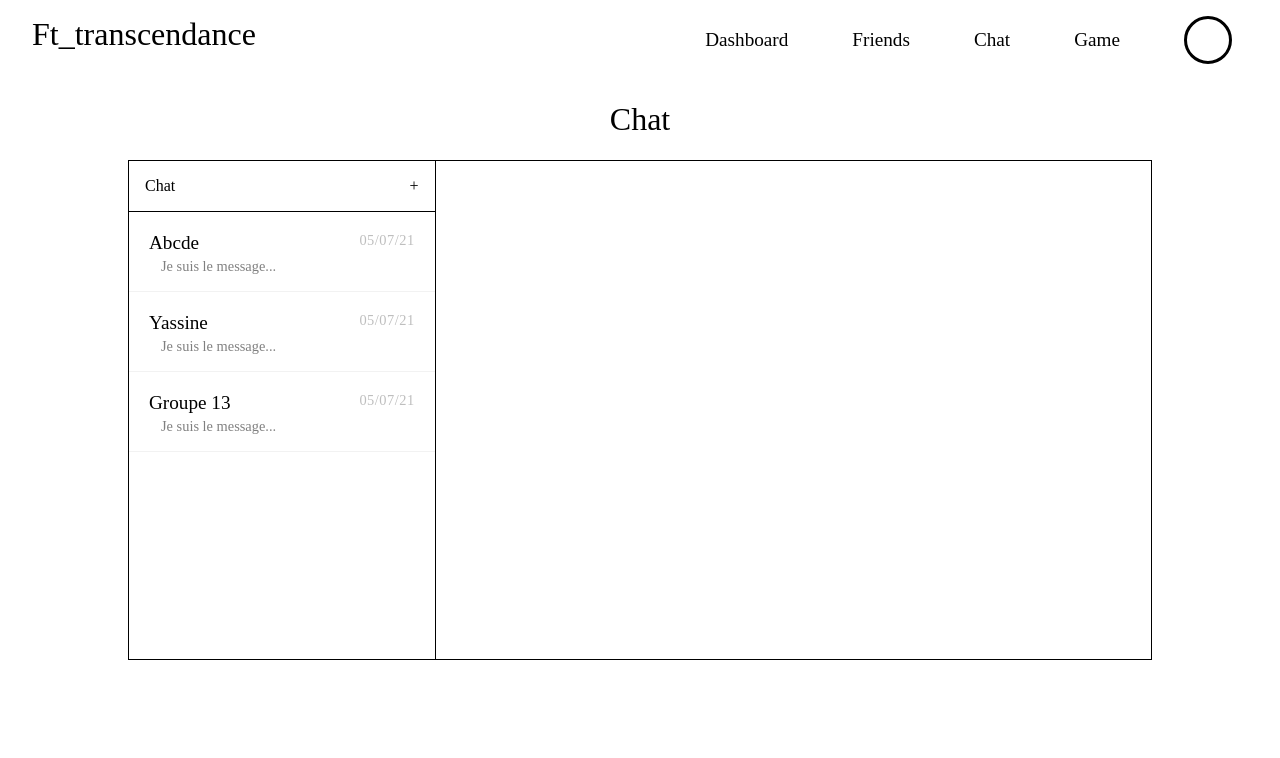
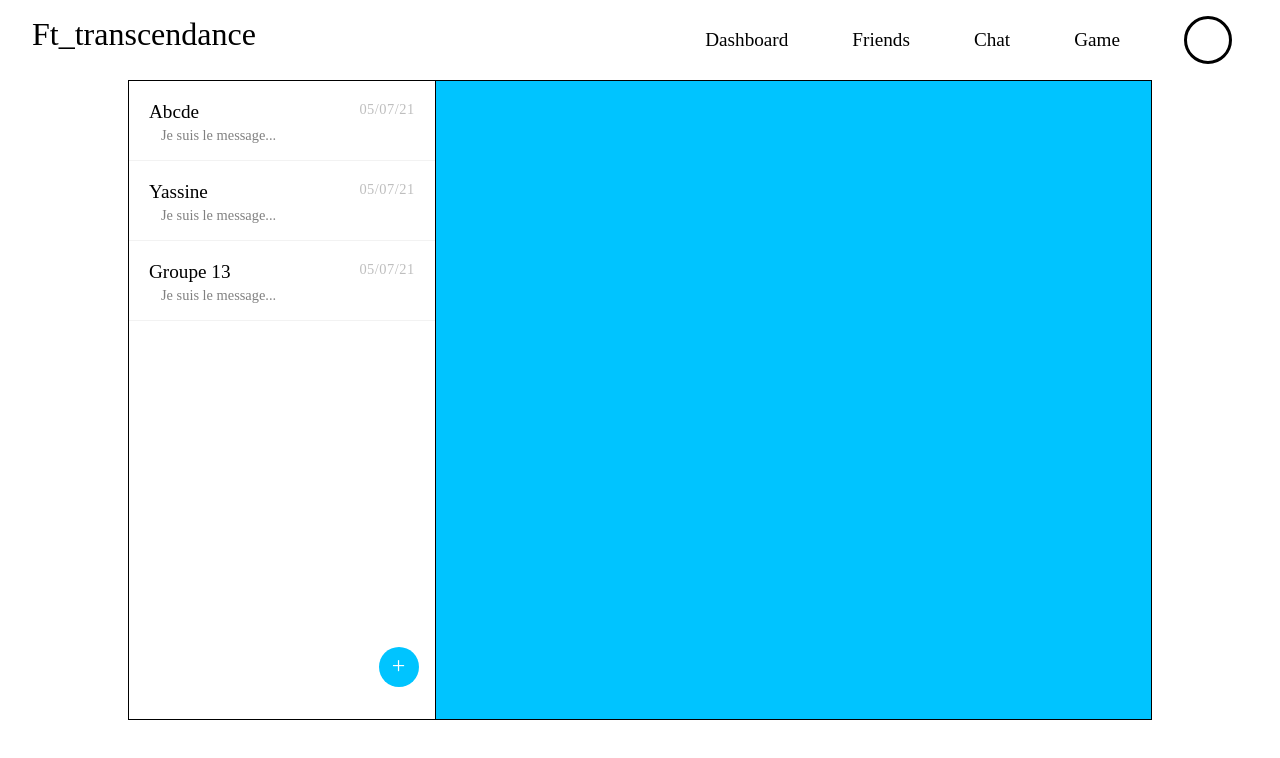
Before and after one commit to Croco-byte/ft_transcendence, a Vue app in the folder front/: page /chat in a window 1280 px wide. Shown: the top 758 px of the page. Built offline with nearby package versions, Linux system fonts and the light colour scheme.

Commit message:
send to ecole

```diff
--- a/front/src/views/Chat.vue
+++ b/front/src/views/Chat.vue
@@ -12,8 +12,11 @@ export default
 	data: function()
 	{
 		return {
-			channelID: null,
-			channelName: null,
+			channel:
+			{
+				id: null,
+				name: null
+			},
 			messages:
 			[
 
@@ -61,7 +64,7 @@ export default
 	{
 		placeholder: function()
 		{
-			return 'Dites-bonjour à ' + this.channelName;
+			return 'Dites-bonjour à ' + this.channel.name + '...';
 		}
 	},
 	methods:
@@ -72,8 +75,8 @@ export default
 			$('.chat_item.selected').removeClass('selected');
 			$(event.currentTarget).addClass('selected');
 
-			this.channelID = this.channels[id].id;
-			this.channelName = this.channels[id].name;
+			this.channel.id = this.channels[id].id;
+			this.channel.name = this.channels[id].name;
 			if (id % 2 == 0)
 				this.messages.push(
 				{
@@ -89,13 +92,8 @@ export default
 </script>
 
 <template>
-	<h1>Chat</h1>
 	<div class="chat_container">
 		<div class="chat_list">
-			<div class="chat_list_header">
-				<p>Chat</p>
-				<p>+</p>
-			</div>
 			<div class="list">
 				<div @click="switchChat" v-for="(channel, index) in channels" v-bind:key="channel.id" class="chat_item" v-bind:data-id="index">
 					<div class="flex j-sb">
@@ -105,11 +103,14 @@ export default
 					<p class="last_msg_preview">Je suis le message...</p>
 				</div>
 			</div>
+			<div id="create_channel_button">
+				<span>+</span>
+			</div>
 		</div>
 		<div class="chat_view">
-			<div v-if="channelID">
+			<div v-if="channel.id">
 				<div class="chat_view_header">
-					<p>{{ channelName }}</p>
+					<p>{{ channel.name }}</p>
 				</div>
 				<div class="view">
 					<div class="message">
@@ -157,29 +158,24 @@ export default
 	{
 		display: flex;
 		flex-direction: row;
+		align-items: center;
+		justify-content: center;
 		width: 80vw;
+		height: 80vh;
 		margin: 0 auto;
-		height: 500px;
 		border: solid 1px black;
 	}
 
 	.chat_list
 	{
 		display: flex;
+		position: relative;
 		flex-direction: column;
 		width: 30%;
 		height: 100%;
 		background-color: white;
 		border-right: solid 1px black;
 		color: black;
-	}
-
-	.chat_list_header
-	{
-		display: flex;
-		justify-content: space-between;
-		padding: 0 1rem;
-		border-bottom: solid 1px black;
 	}
 
 	.chat_list .list
@@ -238,9 +234,32 @@ export default
 		margin: 0;
 	}
 
+	.chat_list #create_channel_button
+	{
+		position: absolute;
+		display: flex;
+		align-items: center;
+		justify-content: center;
+		bottom: 2rem;
+		right: 1rem;
+		width: 2.5rem;
+		height: 2.5rem;
+		border-radius: 100%;
+		background-color: #00c4ff;
+		cursor: pointer;
+	}
+
+	.chat_list #create_channel_button span
+	{
+		font-size: 1.5rem;
+		color: white;
+		transform: translateY(-0.125rem);
+	}
+
 	.chat_view
 	{
-		color: black;
+		color: white;
+		background-color: #00c4ff;
 		width: 70%;
 		height: 100%;
 	}
@@ -271,8 +290,8 @@ export default
 		padding: 0.5rem 1rem;
 		margin: 0.5rem 0;
 		width: fit-content;
-		background-color: #00c4ff;
-		color: white;
+		background-color: white;
+		color: dimgrey;
 		border-top-right-radius: 1rem;
 		border-bottom-right-radius: 1rem;
 		border-top-left-radius: 1rem;
```
